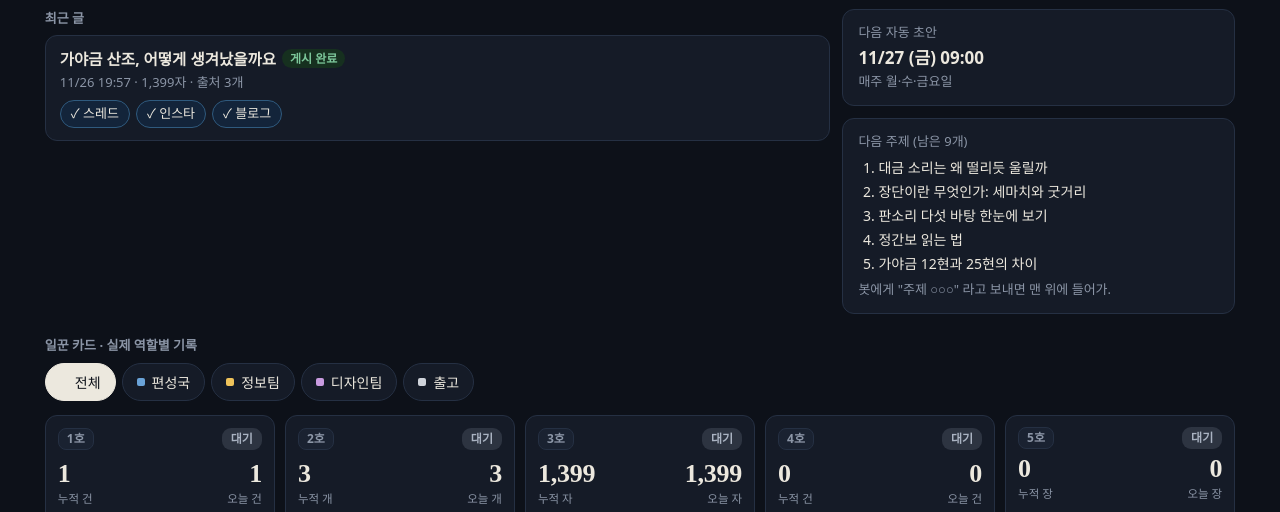
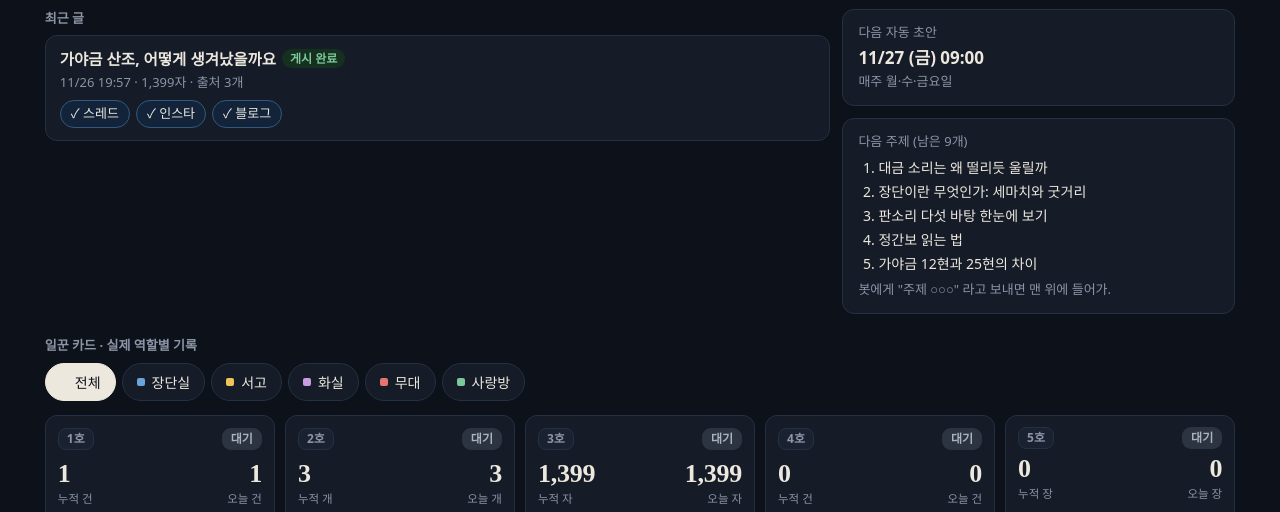
Before and after one commit to jonginsir/gugak-media, a plain HTML site: page hq/index.html in a window 1280 px wide. Shown: the part 259-771 px from the top of the page. Drawn offline with Linux system fonts and the light colour scheme; a web font is replaced by a local one.

Commit message:
팀 이름: 장단실·서고·화실·무대·사랑방
Co-Authored-By: Claude Opus 5.5 <noreply@anthropic.com>
Claude-Session: https://claude.ai/code/session_015Va7z85Xxfm8WUB35eAuwm

```diff
--- a/hq/index.html
+++ b/hq/index.html
@@ -212,7 +212,7 @@ a.ch:hover{border-color:var(--ink)}
 
 <script>
 {
-const DEPTS={plan:["편성국","#6aa3d8"],info:["정보팀","#efc35a"],design:["디자인팀","#c99be0"],ship:["출고","#cfd3da"]};
+const DEPTS={plan:["장단실","#6aa3d8"],info:["서고","#efc35a"],design:["화실","#c99be0"],ship:["무대","#e8746f"],home:["사랑방","#7cc79a"]};
 const WHO={ai:{n:"AI",shirt:"#4f7fae",hair:"#2b2f3a"},shin:{n:"신뚱",shirt:"#c9514c",hair:"#1b1717"},jong:{n:"종인",shirt:"#3e4655",hair:"#1f1f22"}};
 const STAGES=["초안","검수","승인","게시"];
 const HAIR=["#2b2f3a","#5a3b28","#1f2430","#7a4e2d","#38302a","#2d2a3f"];
@@ -227,7 +227,7 @@ const W=[
  {id:"rev",role:"approve",d:"ship",k:"승인",nick:"총괄 · 최종 승인",who:"jong",run:"사람 · 텔레그램",out:["승인","보류"],desk:13,stage:2},
  {id:"pub",role:"threads",d:"ship",k:"스레드 게시",nick:"이미지와 함께",who:"ai",run:"GitHub · API",out:["스레드"],desk:12,stage:3},
  {id:"scr",role:"instagram",d:"ship",k:"인스타 게시",nick:"캐러셀로",who:"ai",run:"GitHub · API",out:["인스타"],desk:14,stage:3},
- {id:"shp",role:"naver",d:"ship",k:"블로그 게시",nick:"형 PC에서 비공개로",who:"ai",run:"형 PC · 크롬",out:["네이버 블로그"],desk:10,stage:3}];
+ {id:"shp",role:"naver",d:"home",k:"블로그 게시",nick:"형 PC에서 비공개로",who:"ai",run:"형 PC · 크롬",out:["네이버 블로그"],desk:10,stage:3}];
 W.forEach(w=>Object.assign(w,{st:"idle",now:"기록 불러오는 중",p:0,today:0,total:0,unit:"건",chars:0,mb:0}));
 W.forEach((w,i)=>w.no=i+1);
 // 일꾼마다 이름·외모·성격·습관·말버릇
@@ -376,7 +376,7 @@ const RW=440,RH=272;
 const DESK=[[28,64],[84,64],[116,64],[176,64],[28,132],[92,132],[116,132],[160,132],[50,200],[64,200],[154,200],[168,200],[236,64],[236,132],[236,200]];
 const GHOST=new Set([3,4,6,8,9,11]);
 const ROLES={13:"최종 승인"};
-const ZONES=[["편성국",16,44,44,48,"#6aa3d8"],["정보팀",72,44,76,48,"#efc35a"],["디자인팀",72,112,136,48,"#c99be0"],["형 PC",116,180,92,48,"#7cc79a"],["출고 라인",224,44,56,184,"#cfd3da"]];
+const ZONES=[["장단실",16,44,44,48,"#6aa3d8"],["서고",72,44,76,48,"#efc35a"],["화실",72,112,136,48,"#c99be0"],["사랑방",116,180,92,48,"#7cc79a"],["무대",224,44,56,184,"#e8746f"]];
 const TEA=[[348,190],[392,190],[348,214],[392,214],[336,202],[404,202]];
 const DROP=[262,80];
 const BAR=[[342,166],[356,166],[370,166]];
```
